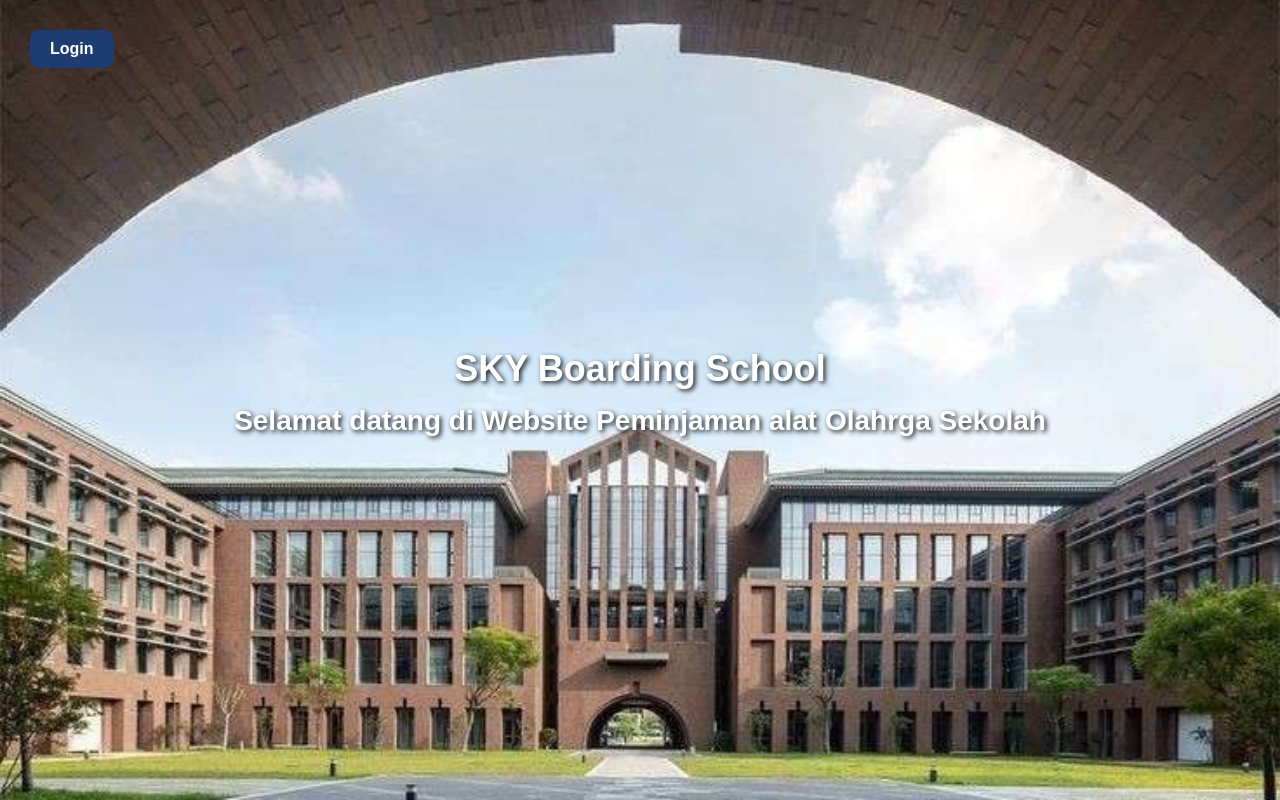
After one commit to ramskytrnp/Peminjaman-Alat-Olahraga-Sekolah, a PHP site: page /landing_page.php in a window 1280 px wide. The commit adds this page. Run offline with PHP 8.4, Linux system fonts and the light colour scheme.

Commit message:
Add files via upload

```diff
--- a/ulangantengahsemester/dashboard.php
+++ b/ulangantengahsemester/dashboard.php
@@ -11,9 +11,9 @@ if (!isset($_SESSION['username'])) {
     <title>Dashboard</title>
     <style>
         body {
-            background: linear-gradient(135deg, rgba(255, 255, 255, 0.8), rgba(42, 82, 152, 0.8)), url('assets/background.png') no-repeat center center fixed;
+            background: linear-gradient(135deg, rgba(255, 255, 255, 0.8), rgba(42, 82, 152, 0.8)), url('assets/background.jpg') no-repeat center center fixed;
             background-size: cover;
-            font-family: 'Poppins', sans-serif;
+            font-family: 'Poppins';
             margin: 0;
             padding: 0;
             height: 100vh;
--- a/ulangantengahsemester/editor_page.php
+++ b/ulangantengahsemester/editor_page.php
@@ -24,7 +24,7 @@ $stok = [
     <style>
         body {
             background: linear-gradient(135deg, #1e3c72, #2a5298);
-            font-family: 'Poppins', sans-serif;
+            font-family: 'Poppins';
             padding: 40px;
             color: white;
             margin: 0;
--- /dev/null
+++ b/ulangantengahsemester/landing_page.php
@@ -0,0 +1,86 @@
+<!DOCTYPE html>
+<html lang="id">
+<head>
+    <meta charset="UTF-8">
+    <meta name="viewport" content="width=device-width, initial-scale=1.0">
+    <title>Beranda Sekolah</title>
+    <style>
+        * {
+            margin: 0;
+            padding: 0;
+            box-sizing: border-box;
+        }
+
+        body {
+            font-family: 'Poppins', sans-serif;
+            background: url('assets/background.jpg') no-repeat center center fixed;
+            background-size: cover;
+            height: 100vh;
+            color: #fff;
+            display: flex;
+            flex-direction: column;
+            justify-content: center;
+            align-items: center;
+            text-align: center;
+            padding: 30px;
+        }
+
+        .login-button {
+            position: absolute;
+            top: 30px;
+            left: 30px;
+            background-color: #1e3c72;
+            color: white;
+            border: none;
+            padding: 10px 20px;
+            border-radius: 10px;
+            font-size: 16px;
+            text-decoration: none;
+            font-weight: bold;
+        }
+
+        .login-button:hover {
+            background-color: #2a5298;
+        }
+
+        h1 {
+            font-size: 36px;
+            margin-bottom: 15px;
+            text-shadow: 2px 2px 5px rgba(0, 0, 0, 0.9);
+        }
+
+        h2 {
+            font-size: 28px;
+            margin-bottom: 15px;
+            text-shadow: 2px 2px 5px rgba(0, 0, 0, 0.9);
+        }
+
+        p {
+            font-size: 18px;
+            line-height: 1.6;
+            max-width: 700px;
+            text-shadow: 1px 1px 4px rgba(0, 0, 0, 0.4);
+        }
+
+        @media (max-width: 768px) {
+            h1 {
+                font-size: 28px;
+            }
+
+            p {
+                font-size: 16px;
+            }
+
+            .login-button {
+                padding: 8px 16px;
+                font-size: 14px;
+            }
+        }
+    </style>
+</head>
+<body>
+    <a href="login.php" class="login-button">Login</a>
+    <h1>SKY Boarding School</h1>
+    <h2>Selamat datang di Website Peminjaman alat Olahrga Sekolah</h2>
+</body>
+</html>
--- a/ulangantengahsemester/user_page.php
+++ b/ulangantengahsemester/user_page.php
@@ -24,7 +24,7 @@ $stok = [
     <style>
         body {
             background: linear-gradient(135deg, #1e3c72, #2a5298);
-            font-family: 'Poppins', sans-serif;
+            font-family: 'Poppins';
             padding: 40px;
             color: white;
             margin: 0;
```
Also changed, not shown: ulangantengahsemester/admin_page.php (+89 -3 lines), ulangantengahsemester/login.php (+7 -6 lines), ulangantengahsemester/assets/background.jpg (added).
